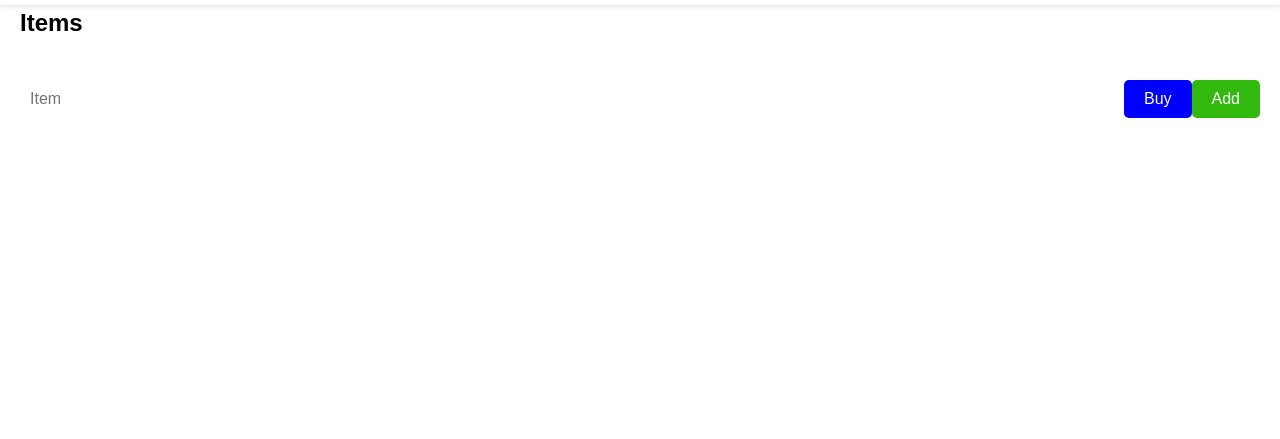
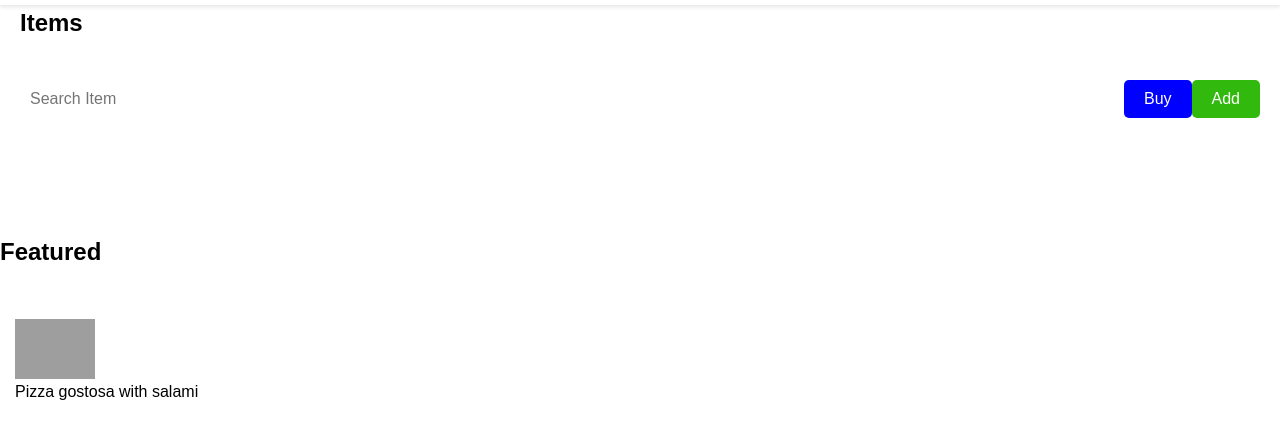
Before and after one commit to VictorCondurat/FOS, a website: page src/views/market.html in a window 1280 px wide. Shown: the part 91-530 px from the top of the page. Drawn offline with nearby package versions, Linux system fonts and the light colour scheme; files that its build step writes are made by us from their sources; grey boxes are pictures that could not be loaded.

Commit message:
New Market

```diff
--- a/src/views/market.html
+++ b/src/views/market.html
@@ -19,12 +19,29 @@
         <h2>Items</h2>
 
         <form id="add-item-form">
-            <input type="text" id="new-item" placeholder="Item">
+            <input type="text" id="new-item" placeholder="Search Item">
             <button type="button" id="sec">Buy</button>
             <button type="button" id="fir">Add</button>
         </form>
     </main>
+    <section class='things'>
+        <div class='container'>
+            <h2>
+                Featured
+            </h2>
+            <div class='featured-container'>
 
+                <div class="item">
+                    <img src="https://prd-images.trentapizza.ro/Products/Original/Diavola_-_Homepage_B-3224.jpg"
+                        alt="Diavola">
+                    <div class="description">
+                        Pizza gostosa with salami
+                    </div>
+                </div>
+
+            </div>
+        </div>
+    </section>
 </body>
 
 </html>
--- a/src/views/styles/market.scss
+++ b/src/views/styles/market.scss
@@ -87,3 +87,33 @@ h2 {
     font-size: 16px;
     cursor: pointer;
 }
+
+section {
+    display: block;
+    margin: 0;
+    margin-bottom: 0px;
+    padding: 0;
+    border: 0;
+    font: inherit;
+    font-size: inherit;
+    font-size: 100%;
+    //vertical-align: baseline;
+}
+
+img {
+    max-width: 20%;
+    height: auto;
+}
+
+.things .container .featured-container {
+    display: flex;
+    justify-content: flex-start;
+    align-items: baseline;
+    padding: 10px;
+    margin: 5px;
+}
+
+.things .container .featured-container .item {
+    border-color: #31b90e;
+    border-width: 3px;
+}
```
Also changed, not shown: dist/views/market.html, dist/views/styles/market.css, 2 other files.
